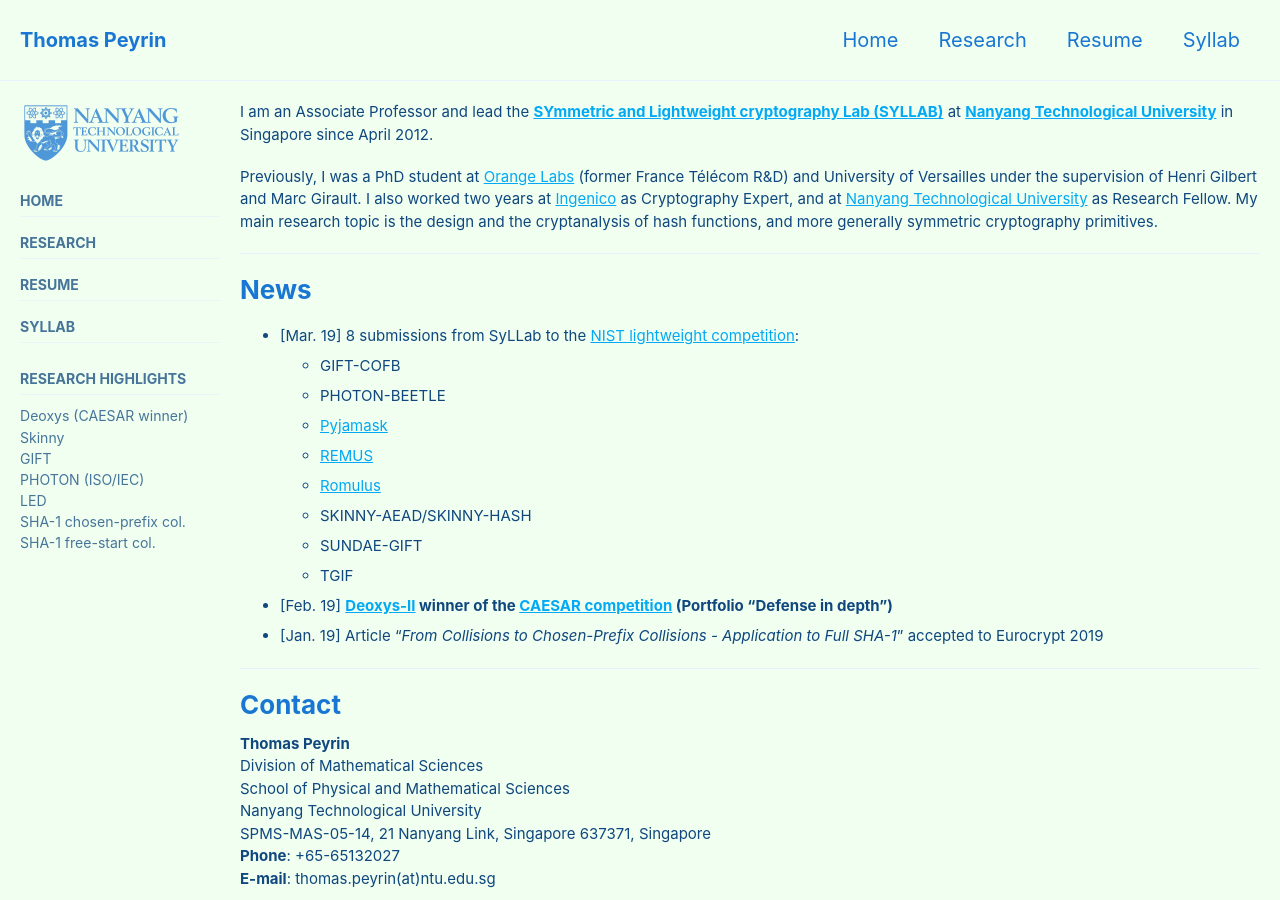
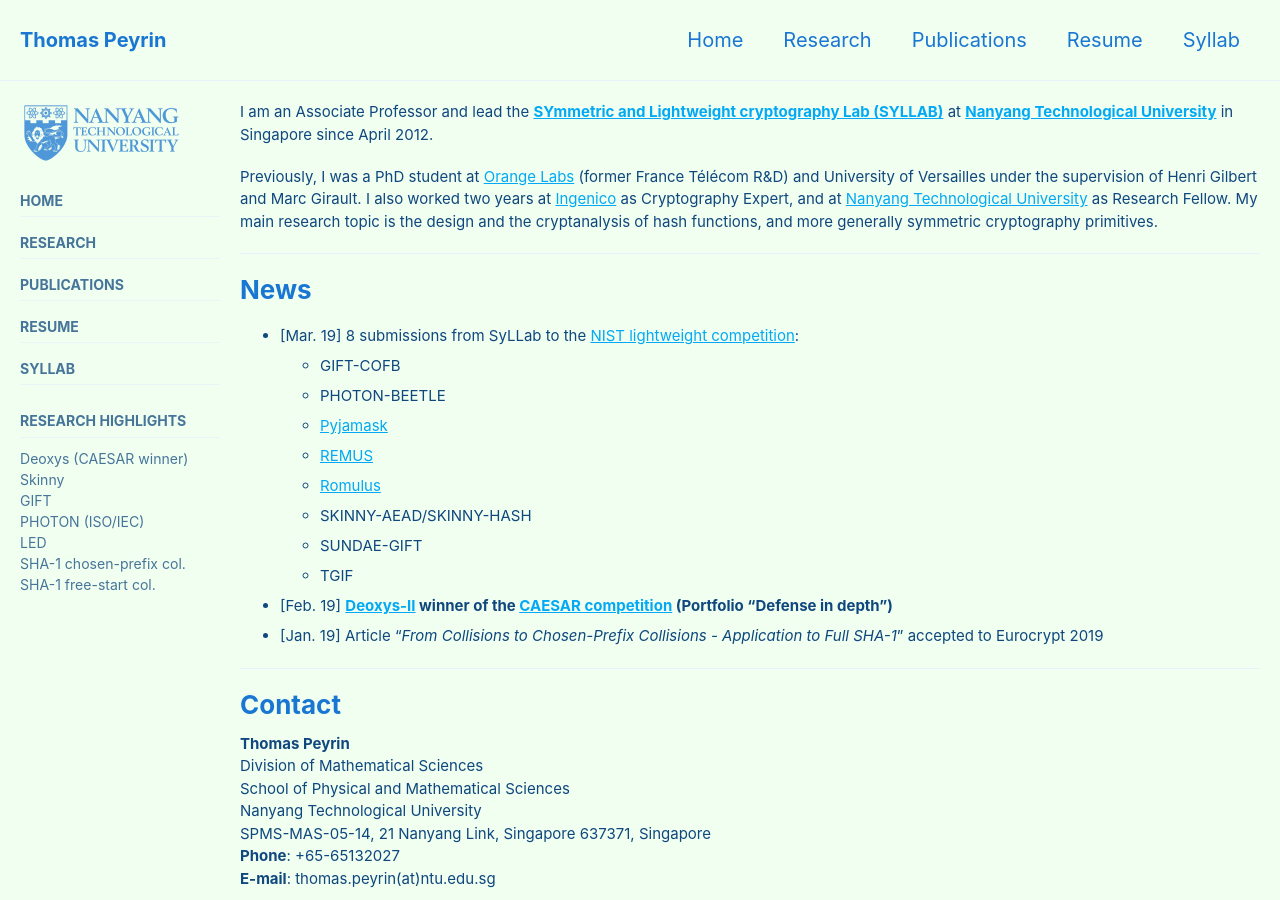
Before and after one commit to thomaspeyrin/web, a Jekyll site: the page built from index.md, in a window 1280 px wide and 900 px high. Built offline with Jekyll 4.4.1, drawn with Linux system fonts in a browser that asks for light colours; cached includes are drawn as plain includes; nearby versions of some CDN libraries.

Commit message:
Update navigation.yml

```diff
--- a/_data/navigation.yml
+++ b/_data/navigation.yml
@@ -3,6 +3,8 @@ main:
     url: /
   - title: "Research"
     url: /research/
+  - title: "Publications"
+    url: /publications/
   - title: "Resume"
     url: /resume/
   - title: Syllab
@@ -31,6 +33,8 @@ docs:
     url: /
   - title: "Research"
     url: /research/
+  - title: "Publications"
+    url: /publications/
   - title: "Resume"
     url: /resume/
   - title: Syllab
```
